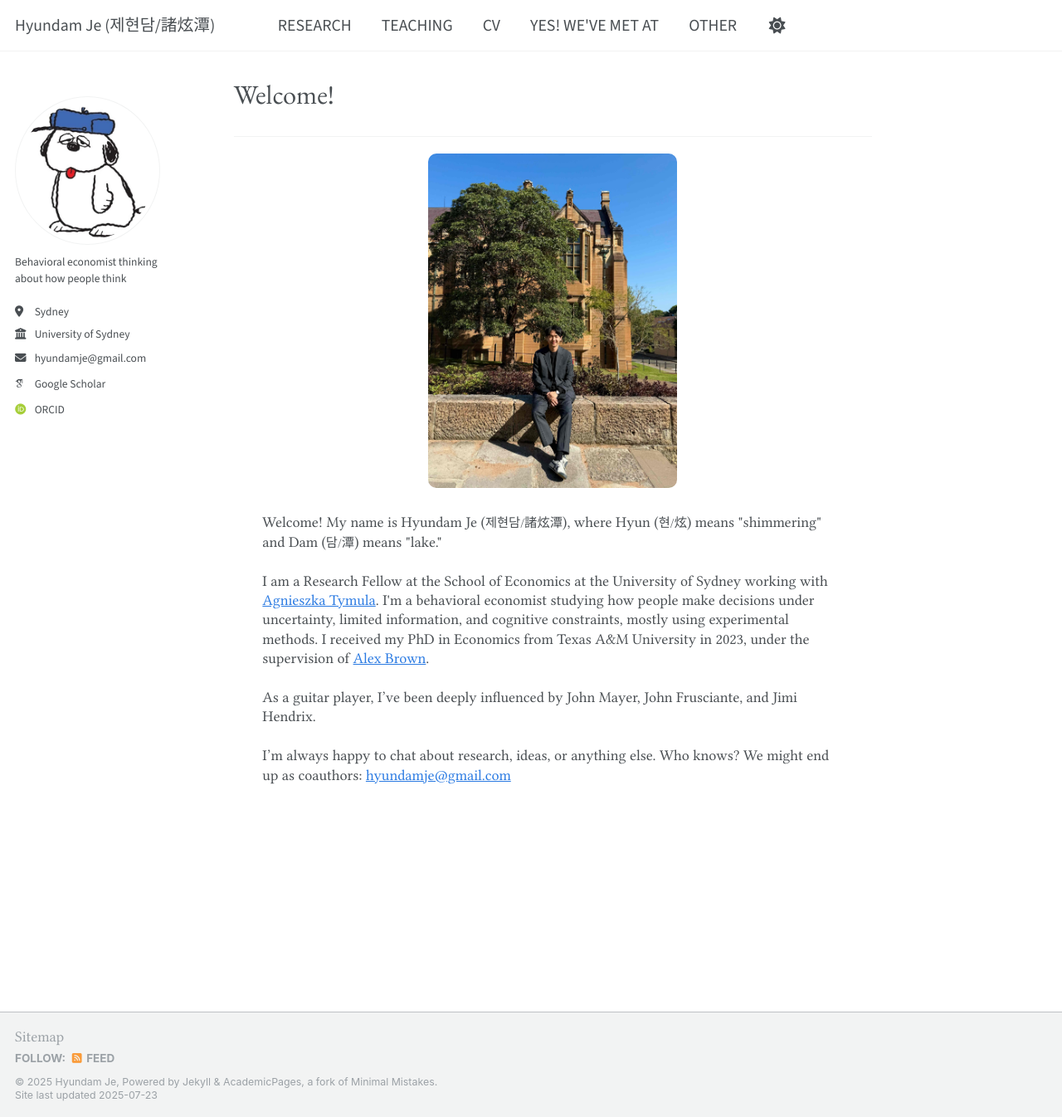
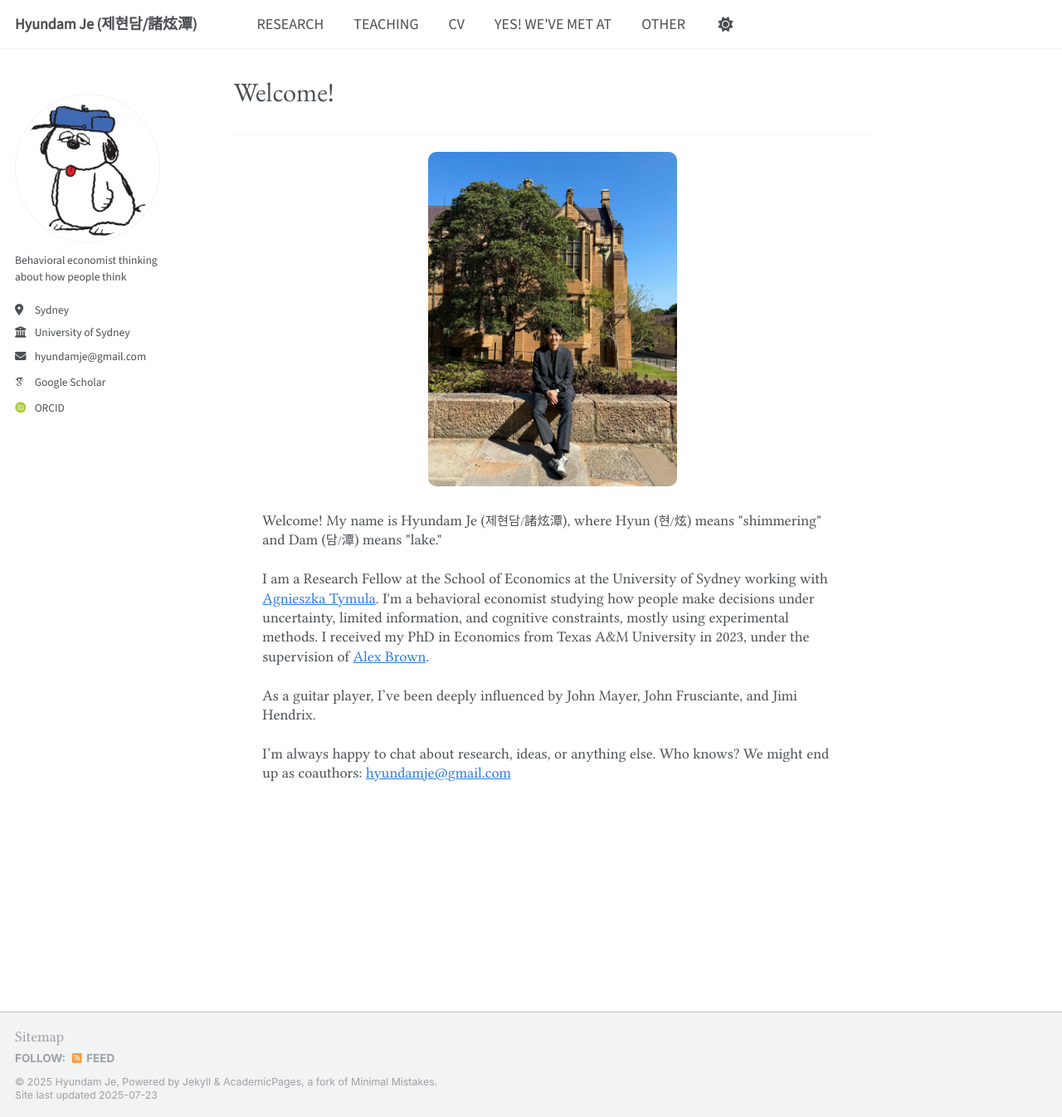
Before and after one commit to hyundamje/hyundamje.github.io, a Jekyll site: the page built from _pages/about.md, in a window 1280 px wide and 1346 px high. Shown: the whole window at 83% size. Built offline with Jekyll 4.4.1, drawn with Linux system fonts in a browser that asks for light colours; some web fonts are replaced.

Commit message:
Update custom.css

```diff
--- a/assets/css/custom.css
+++ b/assets/css/custom.css
@@ -6,8 +6,6 @@
 .masthead__menu a {
 
 font-family:  'Source Sans 3', sans-serif !important;
-   font-size: 1.1rem !important;
-  font-weight: 400;
 }
 
 .author__name {
```
